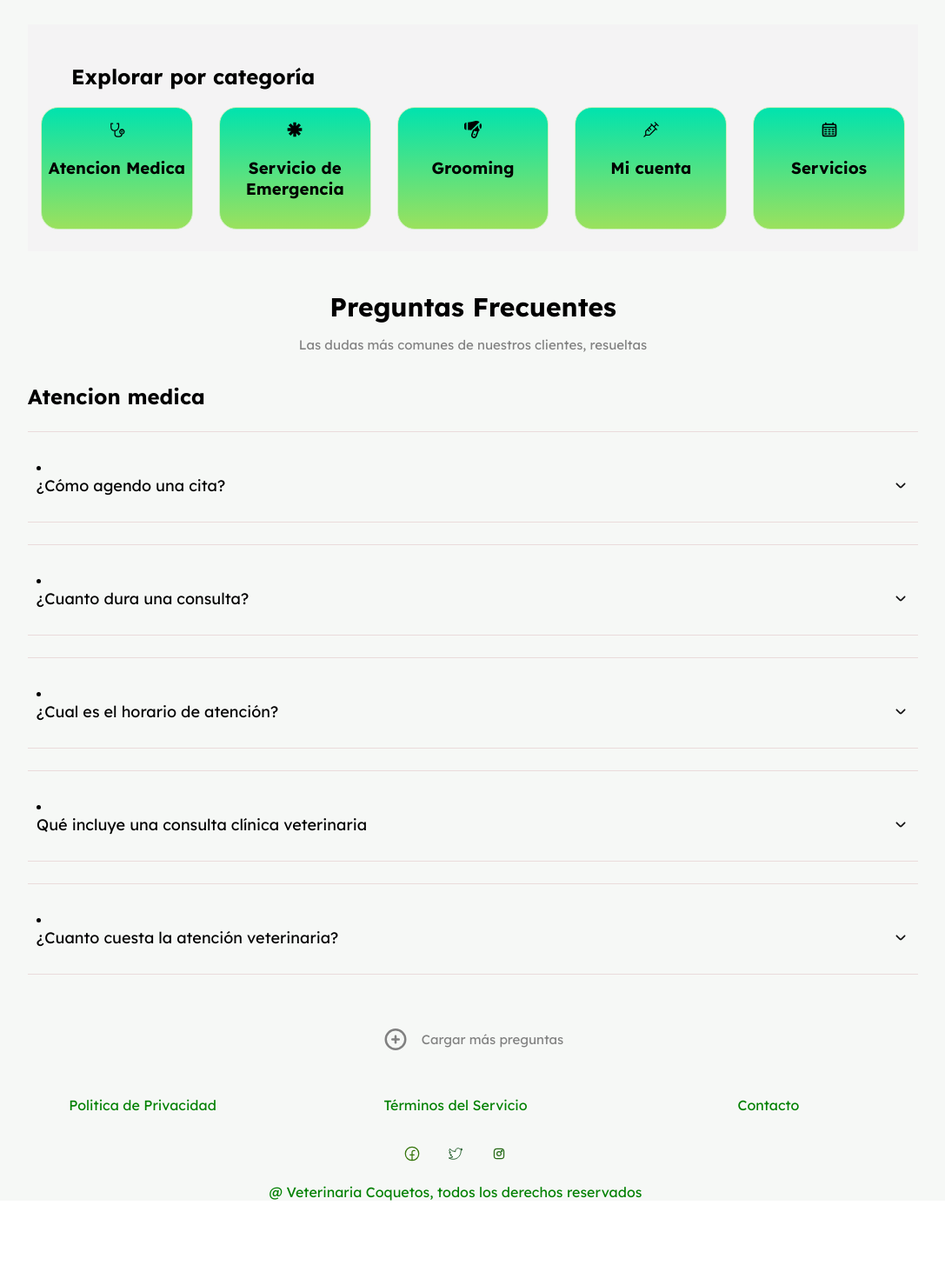
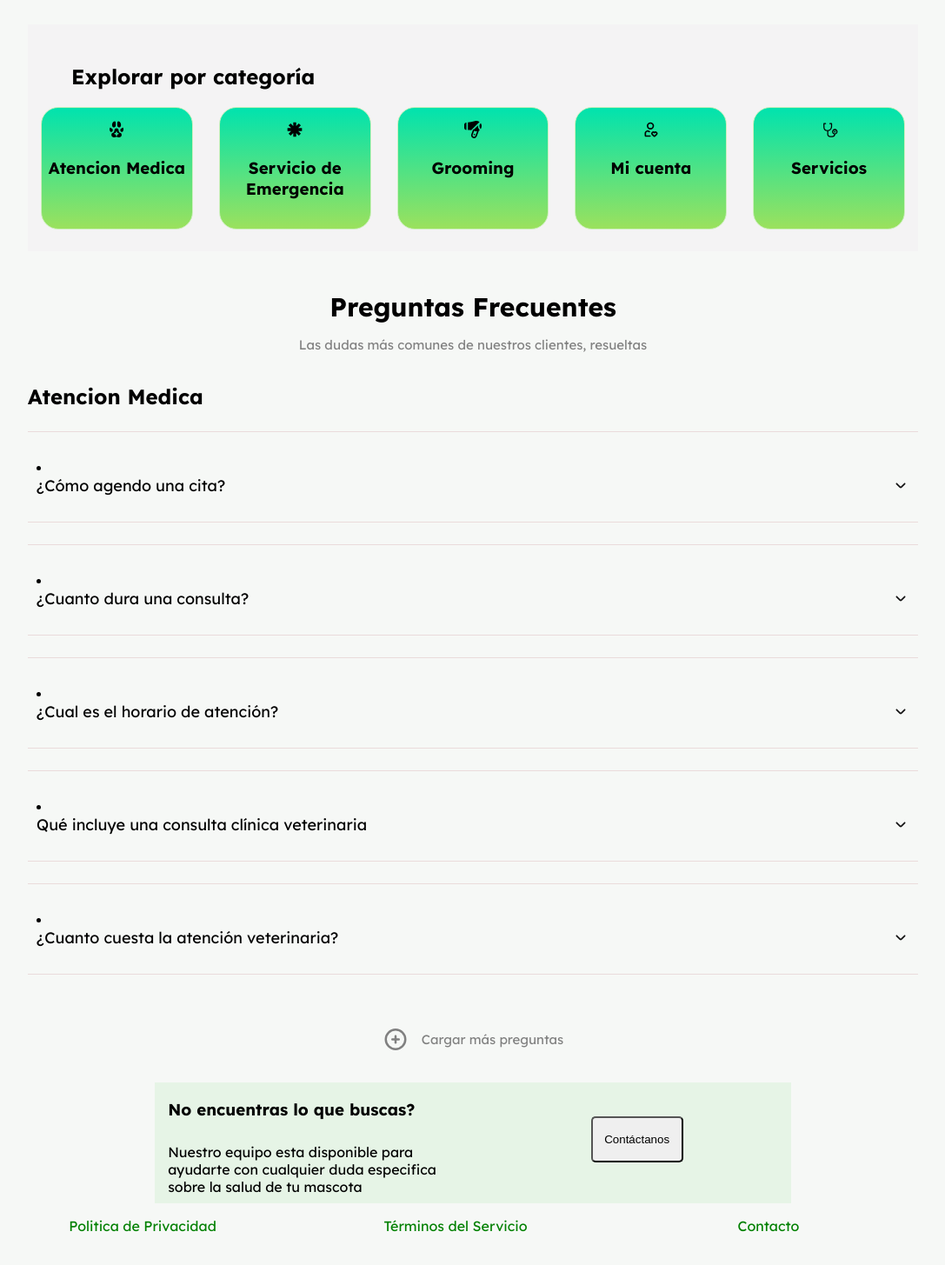
Before and after one commit to solzambrano/Veterinaria, a React (Vite) app: page /help-support in a window 1280 px wide. Shown: the part 620-2075 px from the top of the page at 87% size, without its empty margins (96-1183 px from the left). Before the commit the page ends 2009 px from the top, so only its background shows below. Built offline with nearby package versions, Linux system fonts and the light colour scheme.

Commit message:
agregando seccion mas ayuda

```diff
--- a/public/data/data-category.jsx
+++ b/public/data/data-category.jsx
@@ -1,14 +1,14 @@
+import veterinary from '../../src/assets/icons/veterinary-care.svg';
+import user from '../../src/assets/icons/user.svg';
+import emergency from '../../src/assets/icons/emergency.svg';
 import stethoscope from '../../src/assets/icons/stethoscope.svg';
-import vaccine from '../../src/assets/icons/vaccine.svg';
-import emergency from '../../src/assets/icons/emergency.svg';
-import calendar from '../../src/assets/icons/calendar.svg';
 import hairdryer from '../../src/assets/icons/hairdry.svg';
 
 const Categories =[
     {
         id:1,
         slug:'atencion',
-        image:stethoscope,
+        image:veterinary,
         title:'Atencion Medica'
     },
       {
@@ -26,13 +26,13 @@ const Categories =[
       {
         id:4,
         slug:'perfil',
-        image:vaccine,
+        image:user,
         title:'Mi cuenta'
     },
       {
         id:5,
         slug:'servicios',
-        image:calendar,
+        image:stethoscope,
         title:'Servicios'
     },
 ]
--- a/src/styles/GlobalStyles.js
+++ b/src/styles/GlobalStyles.js
@@ -9,6 +9,7 @@ export const GlobalStyles=createGlobalStyle`
     --color-Green-s: #19e65e;
     --color-Terra: #f4f3f4;
     --color-Gray: #707a6d;
+    --color-Green-fondo:#e6f4e6;
     --font:'Lexend'
 }
      body {
--- a/src/view/Help/FrequentlyQuestions/frequently-questions.styles.js
+++ b/src/view/Help/FrequentlyQuestions/frequently-questions.styles.js
@@ -20,7 +20,9 @@ export const Paragraph =styled.p`
 font-size:30px;
 font-weight:700;
 margin:0px;
-
+`
+export const SectionTitle =styled.h2`
+text-transform:capitalize;
 `
 
 export const Subparagraph=styled.p`
@@ -31,3 +33,29 @@ export const Icons =styled.img`
 width:30px;
 padding-right:15px;
 `
+export const ContainerContact =styled.div`
+background-color:var(--color-Green-fondo);
+width:70%;
+margin:auto;
+display: grid;
+  grid-template-columns: repeat(2, 1fr);
+  grid-template-rows: repeat(2, 1fr);
+  gap: 8px;
+padding-left:15px;
+`
+export const TitleContact = styled.h3`
+ grid-column: 1 / span 1;
+  grid-row: 1 / span 1;
+`
+export const TextContact = styled.span`
+ grid-column: 1 / span 1;
+  grid-row: 2 / span 2;
+`
+export const Button =styled.button`
+ grid-column: 2 / span 1;
+  grid-row: 1 / span 2;
+  width:30%;
+  margin:auto;
+  height:40%;
+  border-radius:5px;
+`
--- a/src/view/Help/FrequentlyQuestions/index.jsx
+++ b/src/view/Help/FrequentlyQuestions/index.jsx
@@ -1,5 +1,6 @@
 import DetailInfo from "../../../components/Detail"
-import {Container,Paragraph,Subparagraph,Icons,ContainerMoreQuestion} from "./frequently-questions.styles"
+import {Container,Paragraph,Subparagraph,Icons,ContainerContact,
+  ContainerMoreQuestion,SectionTitle,TitleContact,TextContact,Button} from "./frequently-questions.styles"
 import { useState,useEffect } from "react"
 import More from '../../../assets/icons/more.svg'
 const FrequentlyQuestions = ({category}) => {
@@ -38,9 +39,7 @@ return (
     <Container>
       <Paragraph>Preguntas Frecuentes</Paragraph>
       <Subparagraph>Las dudas más comunes de nuestros clientes, resueltas</Subparagraph>
-
     </Container>
-
       {filteredFaqs.map((section) => {
         const frequentlyQuestions = section.questions.slice(0, visible).map(({ question, answer ,items}) => ({
           title: question,
@@ -49,10 +48,10 @@ return (
         }));
 
         return (
-          <div key={section.id}>
-            <h2>{section.title}</h2>
+            <>
+            <SectionTitle key={section.id}>{section.title}</SectionTitle>
             <DetailInfo entry={frequentlyQuestions} isLoading={isLoading} />
-          </div>
+            </>
         );
       })}
       {visibilityButton &&
@@ -60,6 +59,11 @@ return (
         <Icons src={More}></Icons>
         <Subparagraph >Cargar más preguntas</Subparagraph></ContainerMoreQuestion>
       }
+      <ContainerContact>
+        <TitleContact>No encuentras lo que buscas?</TitleContact>
+        <TextContact>Nuestro equipo esta disponible para ayudarte con cualquier duda especifica sobre la salud de tu mascota</TextContact>
+        <Button>Contáctanos</Button>
+      </ContainerContact>
     </>
   );
 };
```
Also changed, not shown: src/components/Buttons/index.jsx (added, +10 -0 lines), src/assets/icons/user.svg (added), src/assets/icons/veterinary-care.svg (added).
